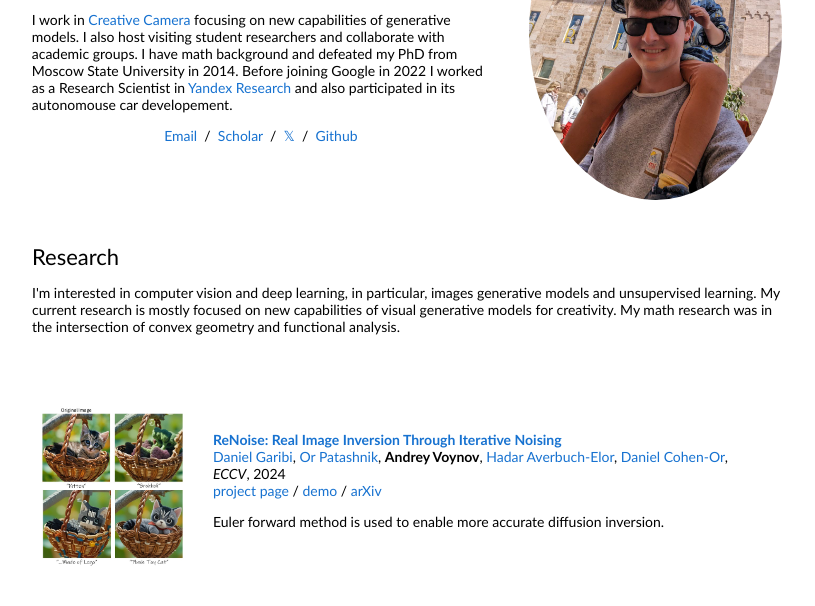
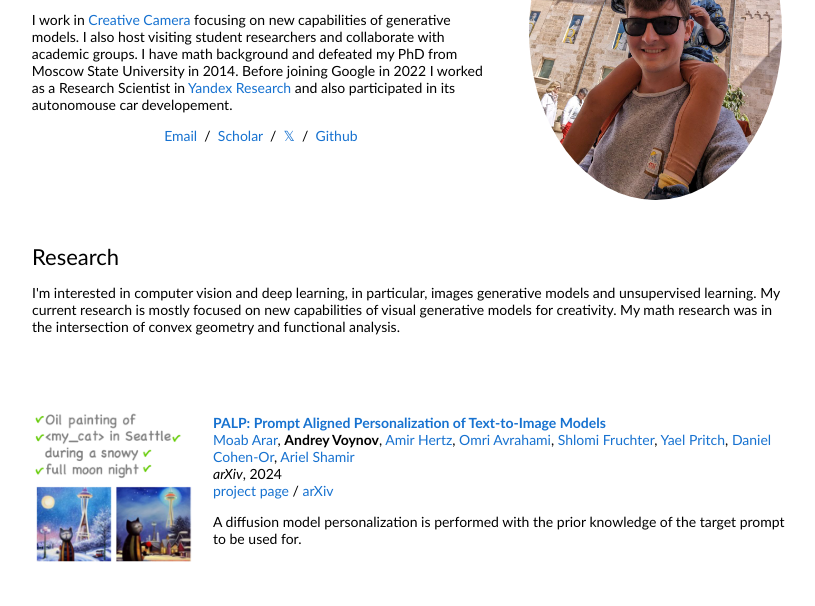
Before and after one commit to anvoynov/anvoynov, a plain HTML site: page index.html in a window 1280 px wide. Shown: the part 165-771 px from the top of the page, without its empty margins (233-1048 px from the left). Drawn offline with Linux system fonts and the light colour scheme.

Commit message:
Update index.html

```diff
--- a/index.html
+++ b/index.html
@@ -58,8 +58,32 @@
 
 <table style="width:100%;border:0px;border-spacing:0px;border-collapse:separate;margin-right:auto;margin-left:auto;"><tbody>
 
-
-
+ <tr>
+    <td style="padding:20px;width:25%;vertical-align:middle">
+      <img src="images/palp.png" alt="clean-usnob" width="160" height="160">
+    </td>
+    <td width="75%" valign="middle">
+      <a href="https://arxiv.org/abs/2401.06105">
+        <span class="papertitle">PALP: Prompt Aligned Personalization of Text-to-Image Models</span>
+      </a>
+      <br>
+      <a href="https://scholar.google.com/citations?user=uiFoSGMAAAAJ&hl=en">Moab Arar</a>,
+      <strong>Andrey Voynov</strong>,
+      <a href="https://amirhertz.github.io/">Amir Hertz</a>,
+      <a href="https://omriavrahami.com/">Omri Avrahami</a>,
+      <a>Shlomi Fruchter</a>,
+      <a href="https://scholar.google.co.il/citations?user=Zi5KiDsAAAAJ&hl=en">Yael Pritch</a>,
+      <a href="https://danielcohenor.com/">Daniel Cohen-Or</a>,
+      <a href="https://faculty.runi.ac.il/arik/site/index.asp">Ariel Shamir</a>
+      <br>
+      <em>arXiv</em>, 2024
+      <br>
+      <a href="https://prompt-aligned.github.io/">project page</a>
+      /
+      <a href="https://arxiv.org/abs/2401.06105">arXiv</a>
+      <p>A diffusion model personalization is performed with the prior knowledge of the target prompt to be used for.</p>
+    </td>
+  </tr>
 
   <tr>
     <td style="padding:20px;width:25%;vertical-align:middle">
```
